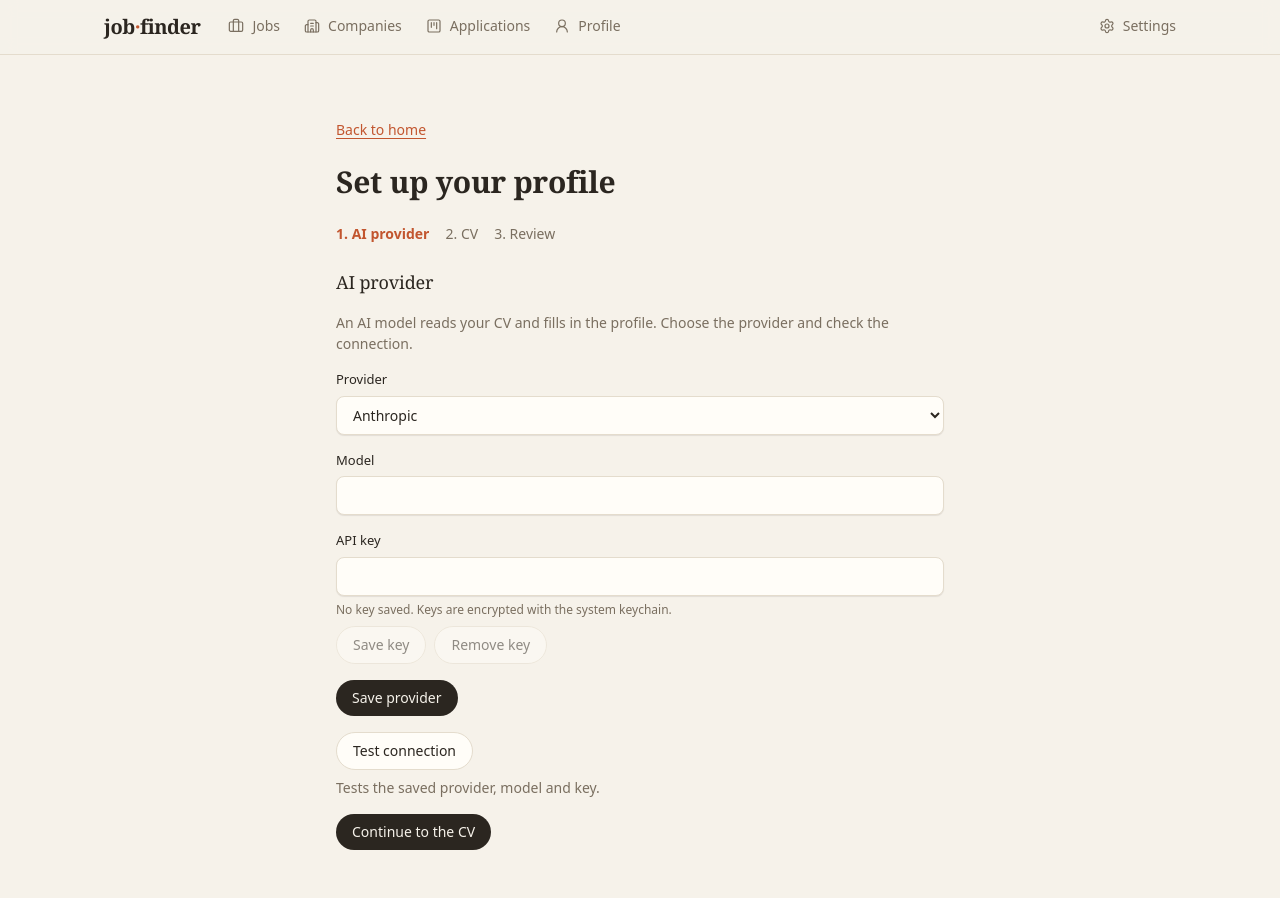
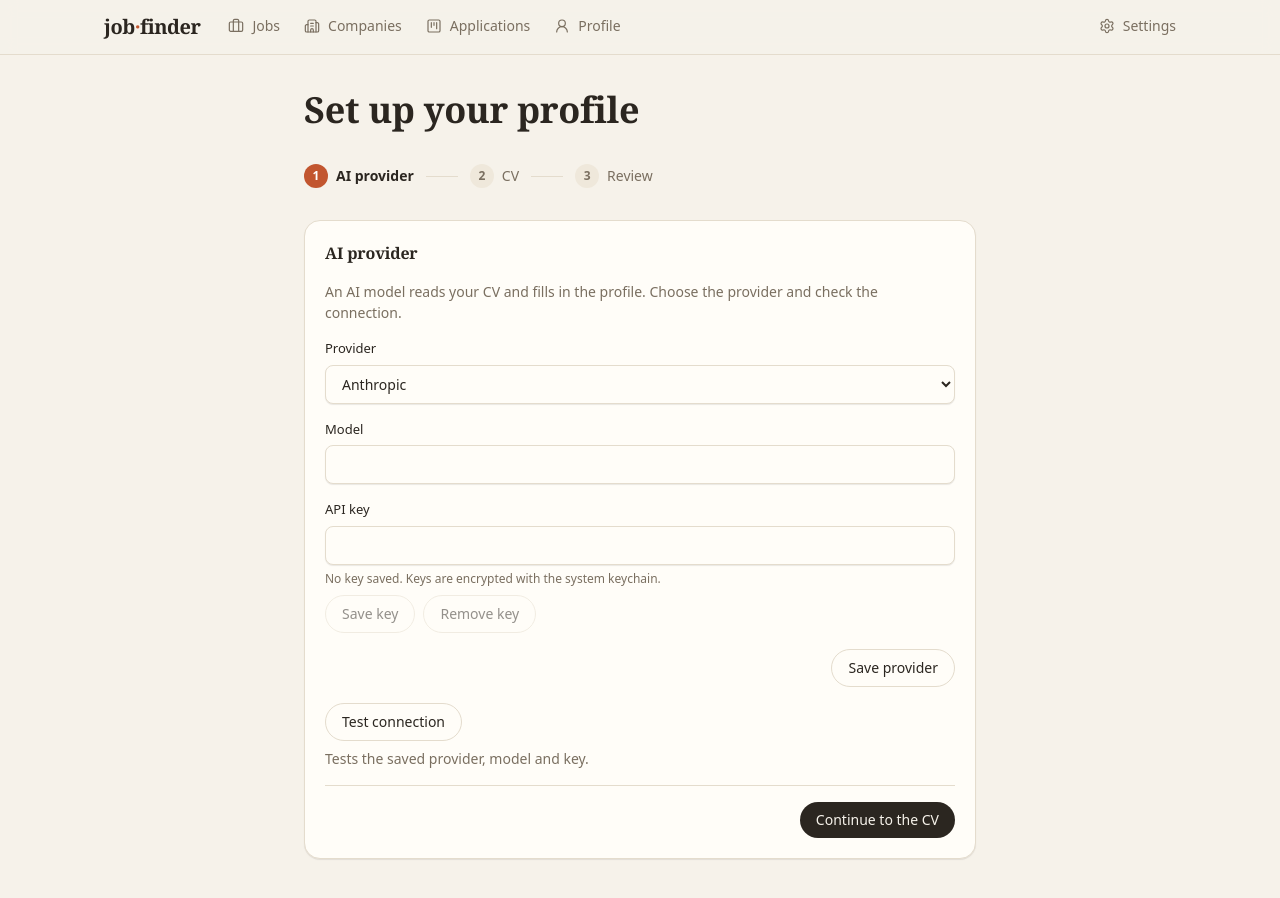
Before and after one commit to vittorioallegra/job-finder, a React (Vite) app in the folder apps/web/: page /onboarding in a window 1280 px wide. Shown: the top 898 px of the page. Built offline with nearby package versions, Linux system fonts and the light colour scheme.

Commit message:
style: restyle onboarding as a focused stepped flow

```diff
--- a/apps/web/src/features/onboarding/OnboardingScreen.tsx
+++ b/apps/web/src/features/onboarding/OnboardingScreen.tsx
@@ -1,7 +1,8 @@
 import { useAiConsent } from "../../lib/useAiConsent";
 import { useEffect, useState, type FormEvent } from "react";
 import { useTranslation } from "react-i18next";
-import { Link, useNavigate } from "react-router";
+import { FileUp } from "lucide-react";
+import { useNavigate } from "react-router";
 import {
   CV_UPLOAD_MAX_BYTES,
   emptyProfile,
@@ -17,6 +18,8 @@ import {
 } from "@job-finder/bridge";
 import { useBridge } from "../../lib/bridge/BridgeContext";
 import { Button } from "../../components/ui/Button";
+import { Card, CardTitle } from "../../components/ui/Card";
+import { PageHeader } from "../../components/ui/PageHeader";
 import { CheckboxInput } from "../../components/ui/CheckboxInput";
 import { SelectInput, type SelectOption } from "../../components/ui/SelectInput";
 import { TextInput } from "../../components/ui/TextInput";
@@ -75,30 +78,47 @@ export function OnboardingScreen() {
   }
 
   return (
-    <main className="mx-auto flex min-h-screen max-w-2xl flex-col gap-6 p-8">
-      <nav>
-        <Link to="/" className="text-sm text-app-accent underline">
-          {t("onboarding.backHome")}
-        </Link>
-      </nav>
-      <h1 className="text-3xl font-semibold text-app-fg">{t("onboarding.title")}</h1>
+    <main className="mx-auto flex w-full max-w-2xl flex-col gap-8">
+      <PageHeader title={t("onboarding.title")} />
 
-      <ol aria-label={t("onboarding.steps.label")} className="flex flex-wrap gap-4 text-sm">
-        {STEPS.map((name, index) => (
-          <li
-            key={name}
-            aria-current={name === step ? "step" : undefined}
-            className={name === step ? "font-semibold text-app-accent" : "text-app-muted"}
-          >
-            {index + 1}. {t(`onboarding.steps.${name}`)}
-          </li>
-        ))}
+      <ol
+        aria-label={t("onboarding.steps.label")}
+        className="flex flex-wrap items-center gap-3 text-sm"
+      >
+        {STEPS.map((name, index) => {
+          const active = name === step;
+          const done = STEPS.indexOf(step) > index;
+          return (
+            <li
+              key={name}
+              aria-current={active ? "step" : undefined}
+              className={`flex items-center gap-2 ${active ? "font-semibold text-app-fg" : "text-app-muted"}`}
+            >
+              <span
+                aria-hidden="true"
+                className={`grid size-6 place-items-center rounded-full text-xs font-semibold ${
+                  active
+                    ? "bg-app-accent text-app-accent-fg"
+                    : done
+                      ? "bg-app-good-soft text-app-good"
+                      : "bg-app-sunken text-app-muted"
+                }`}
+              >
+                {index + 1}
+              </span>
+              {t(`onboarding.steps.${name}`)}
+              {index < STEPS.length - 1 ? (
+                <span aria-hidden="true" className="ml-1 h-px w-8 bg-app-border" />
+              ) : null}
+            </li>
+          );
+        })}
       </ol>
 
       {loadFailed ? (
         <div role="alert" className="flex flex-col items-start gap-3">
-          <p className="text-app-fg">{t("onboarding.loadFailed")}</p>
-          <Button variant="secondary" onClick={retry}>
+          <p className="text-app-danger">{t("onboarding.loadFailed")}</p>
+          <Button variant="secondary" size="sm" onClick={retry}>
             {t("onboarding.retry")}
           </Button>
         </div>
@@ -138,12 +158,12 @@ export function OnboardingScreen() {
 
       {settings !== null && step === "review" ? (
         <section aria-labelledby="onboarding-review" className="flex flex-col gap-4">
-          <h2 id="onboarding-review" className="text-lg font-medium text-app-fg">
+          <h2 id="onboarding-review" className="text-2xl font-semibold text-app-fg">
             {t("onboarding.review.title")}
           </h2>
           <p className="text-app-muted">{t("onboarding.review.intro")}</p>
           {warnings.some((warning) => warning.code === "context-exceeded") ? (
-            <p role="note" className="rounded-md border border-app-border p-3 text-sm text-app-fg">
+            <p role="note" className="rounded-xl bg-app-fair-soft p-3 text-sm text-app-fg">
               {t("onboarding.review.contextWarning")}
             </p>
           ) : null}
@@ -208,10 +228,8 @@ function AiStep({ bridge, settings, onSaved, onContinue }: AiStepProps) {
   }
 
   return (
-    <section aria-labelledby="onboarding-ai" className="flex flex-col gap-4">
-      <h2 id="onboarding-ai" className="text-lg font-medium text-app-fg">
-        {t("onboarding.ai.title")}
-      </h2>
+    <Card as="section" aria-labelledby="onboarding-ai" className="flex flex-col gap-4">
+      <CardTitle id="onboarding-ai">{t("onboarding.ai.title")}</CardTitle>
       <p className="text-app-muted">{t("onboarding.ai.intro")}</p>
       <form onSubmit={save} noValidate className="flex flex-col gap-4">
         <SelectInput
@@ -254,23 +272,26 @@ function AiStep({ bridge, settings, onSaved, onContinue }: AiStepProps) {
             onStatus={setSecrets}
           />
         ) : null}
-        <div className="flex items-center gap-3">
-          <Button type="submit" disabled={message === "saving"}>
-            {message === "saving" ? t("onboarding.ai.saving") : t("onboarding.ai.save")}
-          </Button>
-          <p role="status" className="text-sm text-app-muted">
+        <div className="flex items-center justify-end gap-3">
+          <p
+            role="status"
+            className={`text-sm ${message === "error" ? "text-app-danger" : message === "saved" ? "text-app-good" : "text-app-muted"}`}
+          >
             {message === "saved" ? t("onboarding.ai.saved") : null}
             {message === "error" ? t("onboarding.ai.saveFailed") : null}
           </p>
+          <Button type="submit" variant="secondary" disabled={message === "saving"}>
+            {message === "saving" ? t("onboarding.ai.saving") : t("onboarding.ai.save")}
+          </Button>
         </div>
       </form>
       <AiConnectionTest bridge={bridge} />
-      <div>
+      <div className="flex justify-end border-t border-app-border pt-4">
         <Button onClick={onContinue} disabled={dirty || message === "saving"}>
           {t("onboarding.ai.continue")}
         </Button>
       </div>
-    </section>
+    </Card>
   );
 }
 
@@ -324,14 +345,18 @@ function CvStep({ bridge, settings, onImported, onManual }: CvStepProps) {
   }
 
   return (
-    <section aria-labelledby="onboarding-cv" className="flex flex-col gap-4">
-      <h2 id="onboarding-cv" className="text-lg font-medium text-app-fg">
-        {t("onboarding.cv.title")}
-      </h2>
+    <Card as="section" aria-labelledby="onboarding-cv" className="flex flex-col gap-5">
+      <CardTitle id="onboarding-cv">{t("onboarding.cv.title")}</CardTitle>
       <p className="text-app-muted">{t("onboarding.cv.intro")}</p>
 
-      <div className="flex flex-col gap-1">
-        <label htmlFor="onboarding-cv-file" className="text-sm font-medium text-app-fg">
+      <div className="flex flex-col items-center gap-2 rounded-2xl border border-dashed border-app-subtle bg-app-sunken/50 px-6 py-8 text-center">
+        <div className="grid size-12 place-items-center rounded-full bg-app-accent-soft text-app-accent">
+          <FileUp className="size-5" strokeWidth={1.8} aria-hidden="true" />
+        </div>
+        <label
+          htmlFor="onboarding-cv-file"
+          className="font-display text-lg font-semibold text-app-fg"
+        >
           {t("onboarding.cv.fileLabel")}
         </label>
         <input
@@ -339,7 +364,7 @@ function CvStep({ bridge, settings, onImported, onManual }: CvStepProps) {
           type="file"
           accept=".pdf,.docx,.txt,application/pdf,text/plain,application/vnd.openxmlformats-officedocument.wordprocessingml.document"
           aria-describedby="onboarding-cv-file-hint"
-          className="text-sm text-app-fg"
+          className="max-w-full text-sm text-app-fg file:mr-3 file:cursor-pointer file:rounded-full file:border-0 file:bg-app-ink file:px-4 file:py-2 file:text-sm file:font-medium file:text-app-ink-fg"
           onChange={(event) => {
             setFile(event.target.files?.[0] ?? null);
             setState({ status: "idle" });
@@ -351,7 +376,7 @@ function CvStep({ bridge, settings, onImported, onManual }: CvStepProps) {
       </div>
 
       {cloud ? (
-        <div className="flex flex-col gap-3 rounded-lg border border-app-border p-4">
+        <div className="flex flex-col gap-3 rounded-2xl bg-app-fair-soft p-4">
           <p className="text-sm text-app-fg">
             {t("onboarding.cv.consentNote", { provider: providerName })}
           </p>
@@ -363,12 +388,12 @@ function CvStep({ bridge, settings, onImported, onManual }: CvStepProps) {
         </div>
       ) : null}
 
-      <div className="flex flex-wrap items-center gap-3">
+      <div className="flex flex-wrap items-center justify-end gap-3">
+        <Button variant="ghost" onClick={onManual}>
+          {t("onboarding.cv.manual")}
+        </Button>
         <Button onClick={() => void runImport()} disabled={!canImport}>
           {state.status === "importing" ? t("onboarding.cv.importing") : t("onboarding.cv.import")}
-        </Button>
-        <Button variant="secondary" onClick={onManual}>
-          {t("onboarding.cv.manual")}
         </Button>
       </div>
 
@@ -379,7 +404,7 @@ function CvStep({ bridge, settings, onImported, onManual }: CvStepProps) {
       ) : null}
 
       {state.status === "failed" ? (
-        <p role="alert" className="text-sm text-app-fg">
+        <p role="alert" className="text-sm text-app-danger">
           {FILE_FAILURE_CODES.includes(state.code)
             ? t("onboarding.cv.failed", { reason: t(`onboarding.cv.reasons.${state.code}`) })
             : t("settings.ai.test.unavailable", {
@@ -387,6 +412,6 @@ function CvStep({ bridge, settings, onImported, onManual }: CvStepProps) {
               })}
         </p>
       ) : null}
-    </section>
+    </Card>
   );
 }
--- a/apps/web/src/lib/i18n/en.json
+++ b/apps/web/src/lib/i18n/en.json
@@ -245,7 +245,6 @@
   },
   "onboarding": {
     "title": "Set up your profile",
-    "backHome": "Back to home",
     "steps": {
       "label": "Setup steps",
       "ai": "AI provider",
--- a/apps/web/src/lib/i18n/it.json
+++ b/apps/web/src/lib/i18n/it.json
@@ -245,7 +245,6 @@
   },
   "onboarding": {
     "title": "Configura il profilo",
-    "backHome": "Torna alla home",
     "steps": {
       "label": "Passaggi di configurazione",
       "ai": "Provider AI",
```
